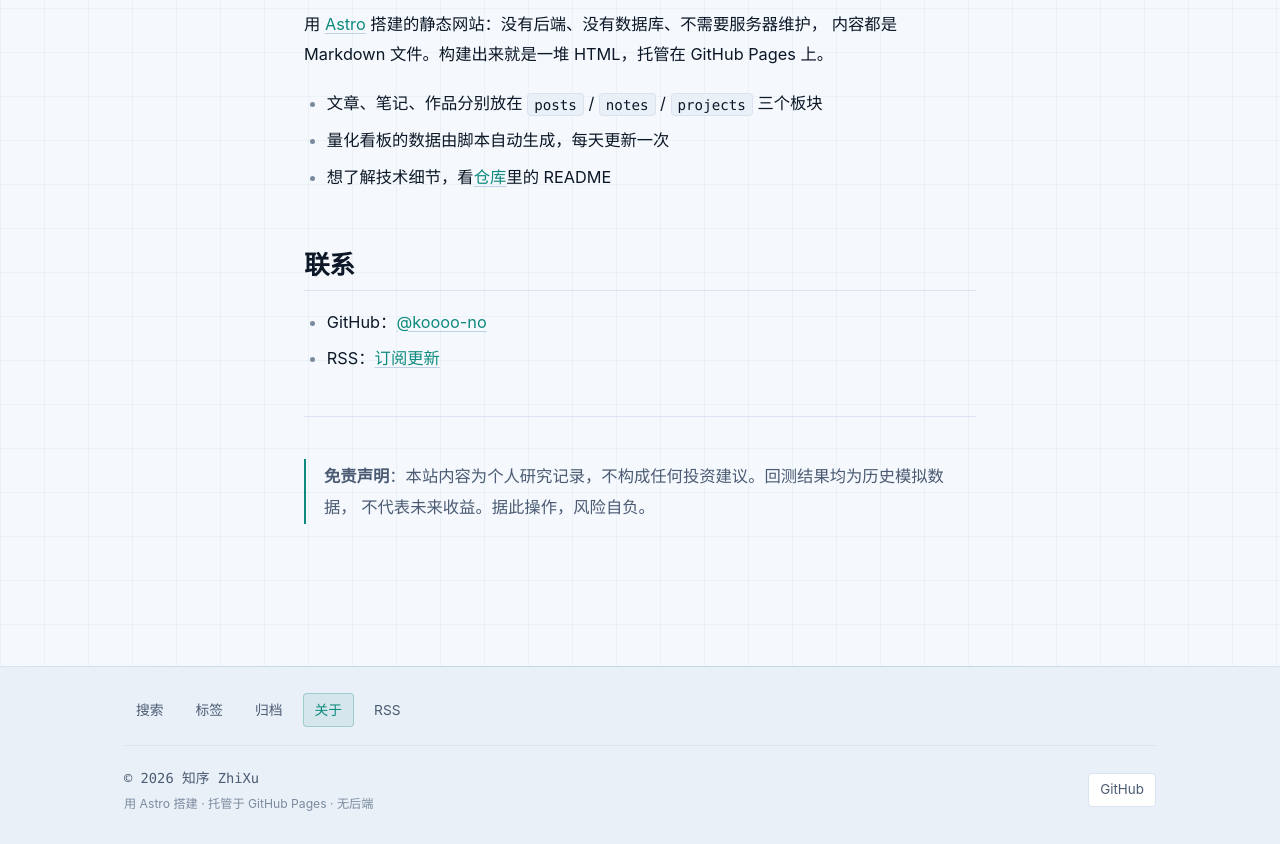
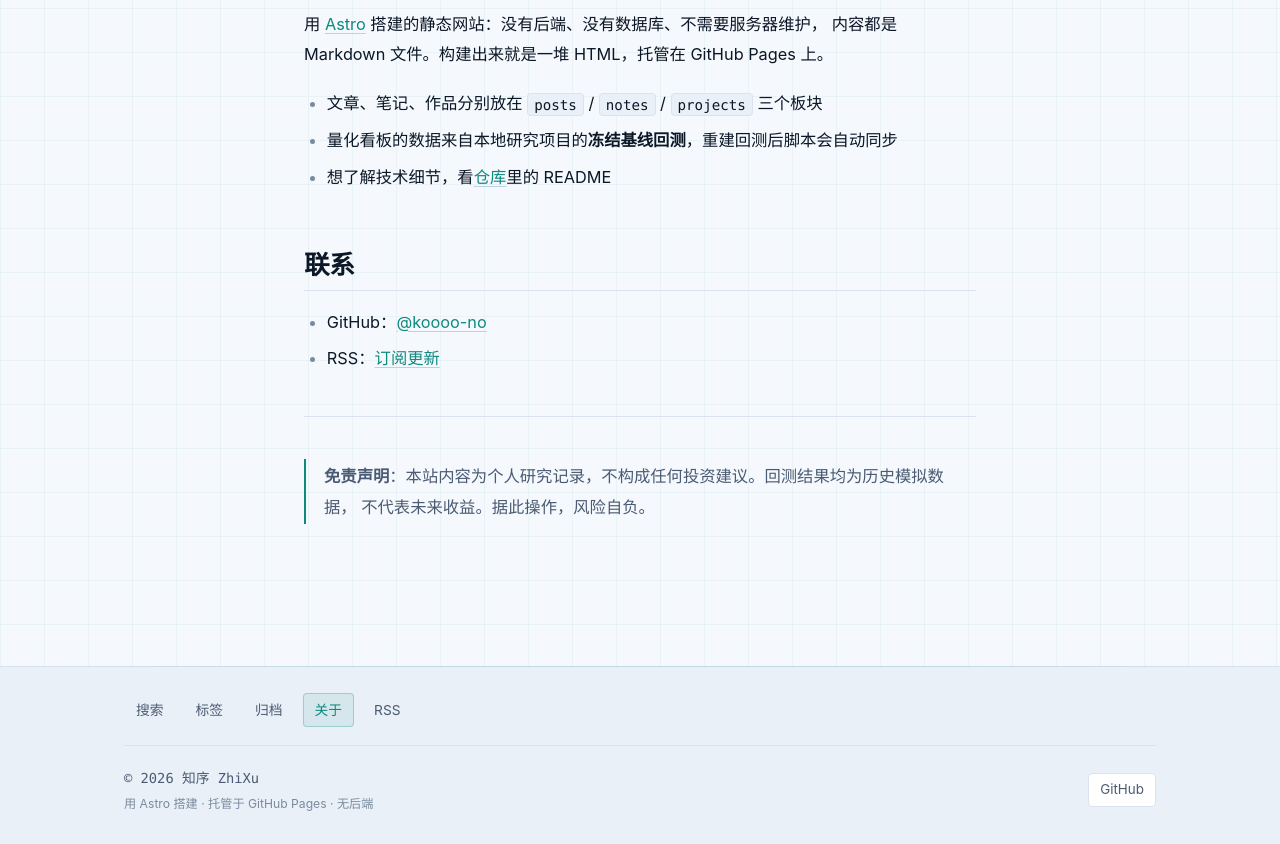
Before and after one commit to koooo-no/my-blog, an Astro site: page /about in a window 1280 px wide. Shown: the part 1180-2024 px from the top of the page. Built offline with nearby package versions, Linux system fonts and the light colour scheme; Astro itself is replaced by a stand-in of ours.

Commit message:
修正「每天更新一次」的错误说法
量化看板的数据源是本地项目的冻结基线回测（静态文件），
不重跑回测就不会变 —— 所以网站并不会每天更新。

- about.md：改为「来自冻结基线回测，重建回测后脚本会自动同步」
- README：同步修正

```diff
--- a/src/content/pages/about.md
+++ b/src/content/pages/about.md
@@ -35,7 +35,7 @@ updatedDate: 2026-10-14
 内容都是 Markdown 文件。构建出来就是一堆 HTML，托管在 GitHub Pages 上。
 
 - 文章、笔记、作品分别放在 `posts` / `notes` / `projects` 三个板块
-- 量化看板的数据由脚本自动生成，每天更新一次
+- 量化看板的数据来自本地研究项目的**冻结基线回测**，重建回测后脚本会自动同步
 - 想了解技术细节，看[仓库](https://github.com/koooo-no/my-blog)里的 README
 
 ## 联系
```
Also changed, not shown: README.md.
